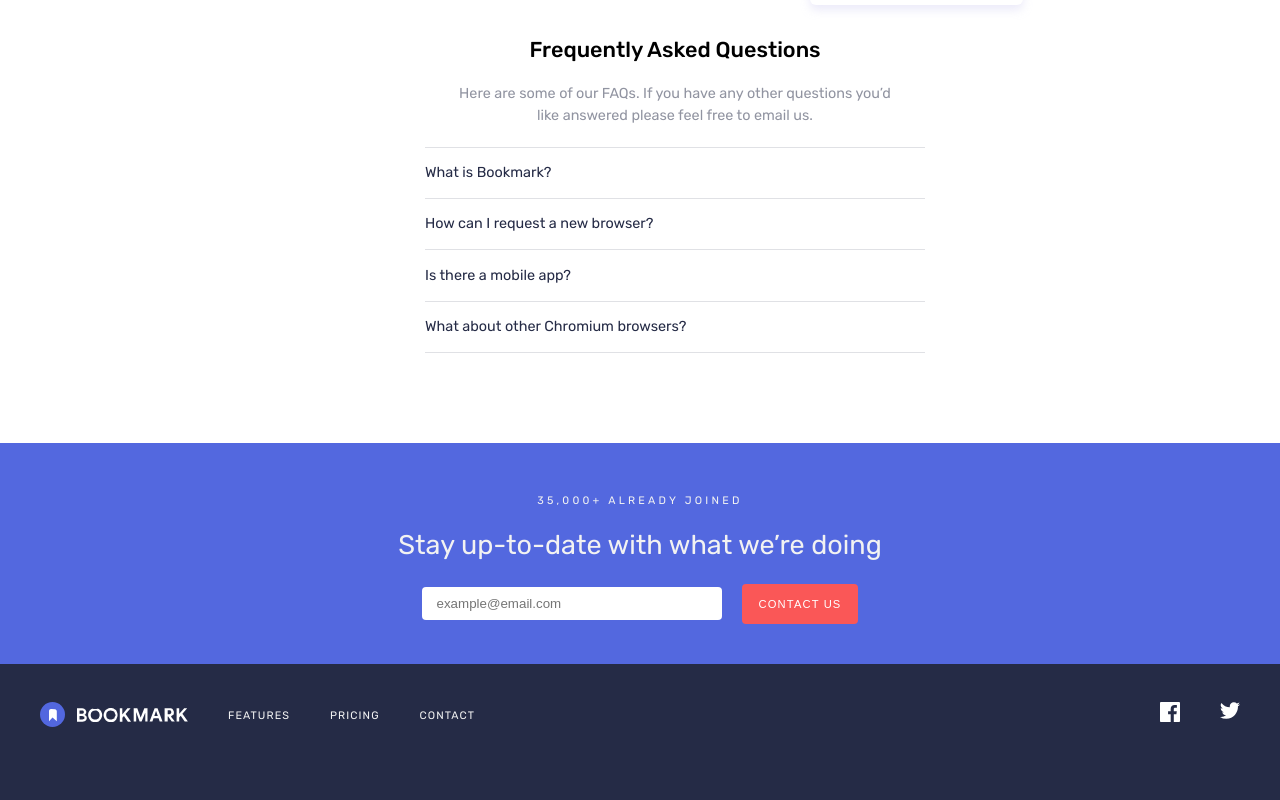
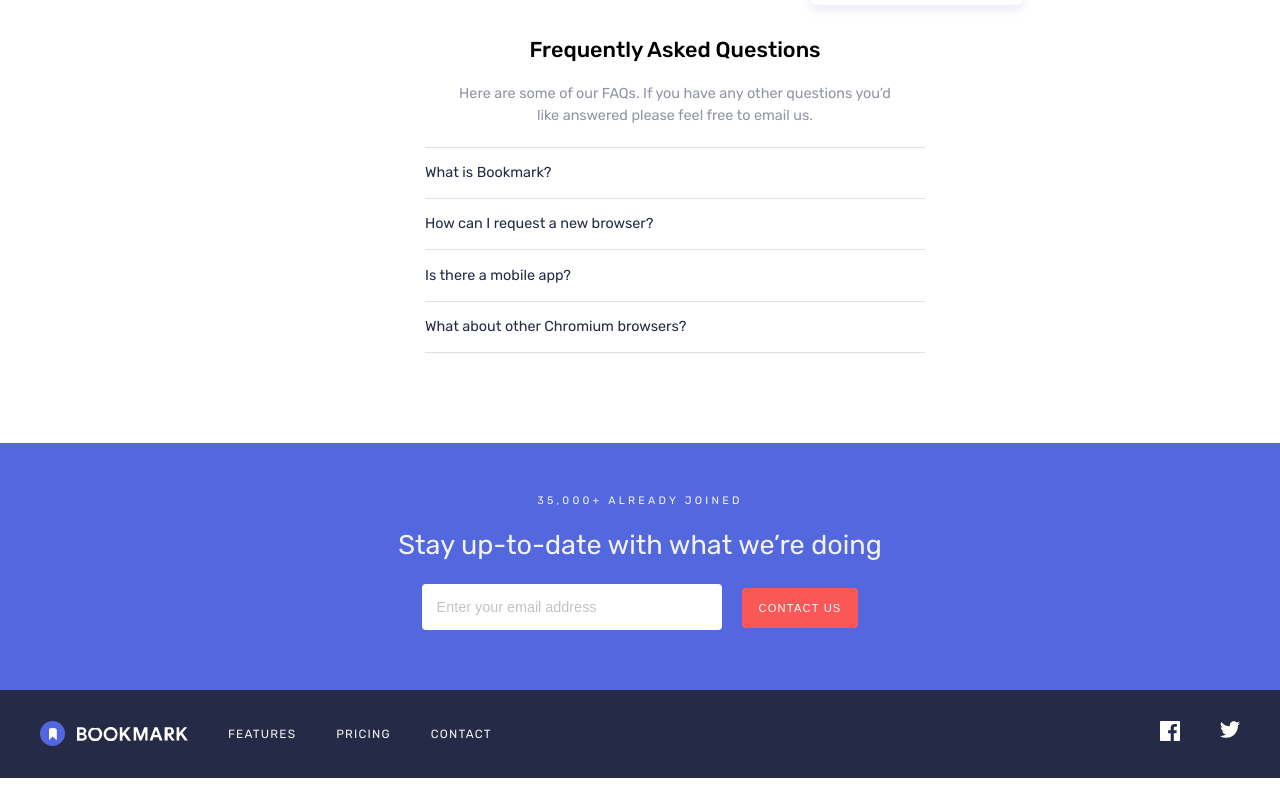
Before and after one commit to yirano/react-bookmark_lp, a React (Create React App) app: page / in a window 1280 px wide. Shown: the part 1782-2582 px from the top of the page. After the commit the page ends 2560 px from the top, so only its background shows below. Built offline with nearby package versions, Linux system fonts and the light colour scheme.

Commit message:
Detailed styling in footer

```diff
--- a/src/components/Footer/Footer.css
+++ b/src/components/Footer/Footer.css
@@ -4,12 +4,11 @@ footer {
 	background-color: var(--soft-blue);
 	margin: 0;
 	text-align: center;
-	padding-top: 40px;
 	color: #f2f2f2;
 }
 
 .footerTop {
-	padding: 0 30px;
+	padding: 40px 20px 60px 20px;
 }
 
 .footerCaption {
@@ -35,11 +34,16 @@ footer {
 }
 
 input[type=email] {
-	padding: 9px 15px;
+	padding: 15px 15px;
 	min-width: 300px;
 	border: none;
 	border-radius: 4px;
 	outline: none;
+	font-size: 0.9rem;
+}
+
+::placeholder {
+	color: #afafafbe;
 }
 
 input[type=email]:invalid {
@@ -50,9 +54,7 @@ input[type=email]:invalid {
 	display: flex;
 	background-color: var(--very-dark-blue);
 	width: 100%;
-	min-height: 70px;
-	padding: 20px 0 50px 0;
-	margin-top: 40px;
+	padding: 13px 0 9px 0;
 }
 
 .footerBottom ul {
@@ -63,7 +65,7 @@ input[type=email]:invalid {
 
 .footerBottom a {
 	color: #f2f2f2;
-	font-size: 0.6em;
+	font-size: 0.66em;
 	padding-right: 40px;
 	text-transform: uppercase;
 	text-decoration: none;
@@ -85,6 +87,7 @@ input[type=email]:invalid {
 @media only screen and (max-width: 768px) {
 	.footerBottom {
 		flex-direction: column;
+		padding-bottom: 40px;
 	}
 
 	.links {
--- a/src/components/Footer/Footer.jsx
+++ b/src/components/Footer/Footer.jsx
@@ -16,7 +16,7 @@ export class Footer extends Component {
 					<div>
 						<form>
 							<label htmlFor="email" />
-							<input type="email" placeholder="example@email.com" />
+							<input type="email" placeholder="Enter your email address" />
 							<button className="contactUs">Contact Us</button>
 						</form>
 					</div>
```
